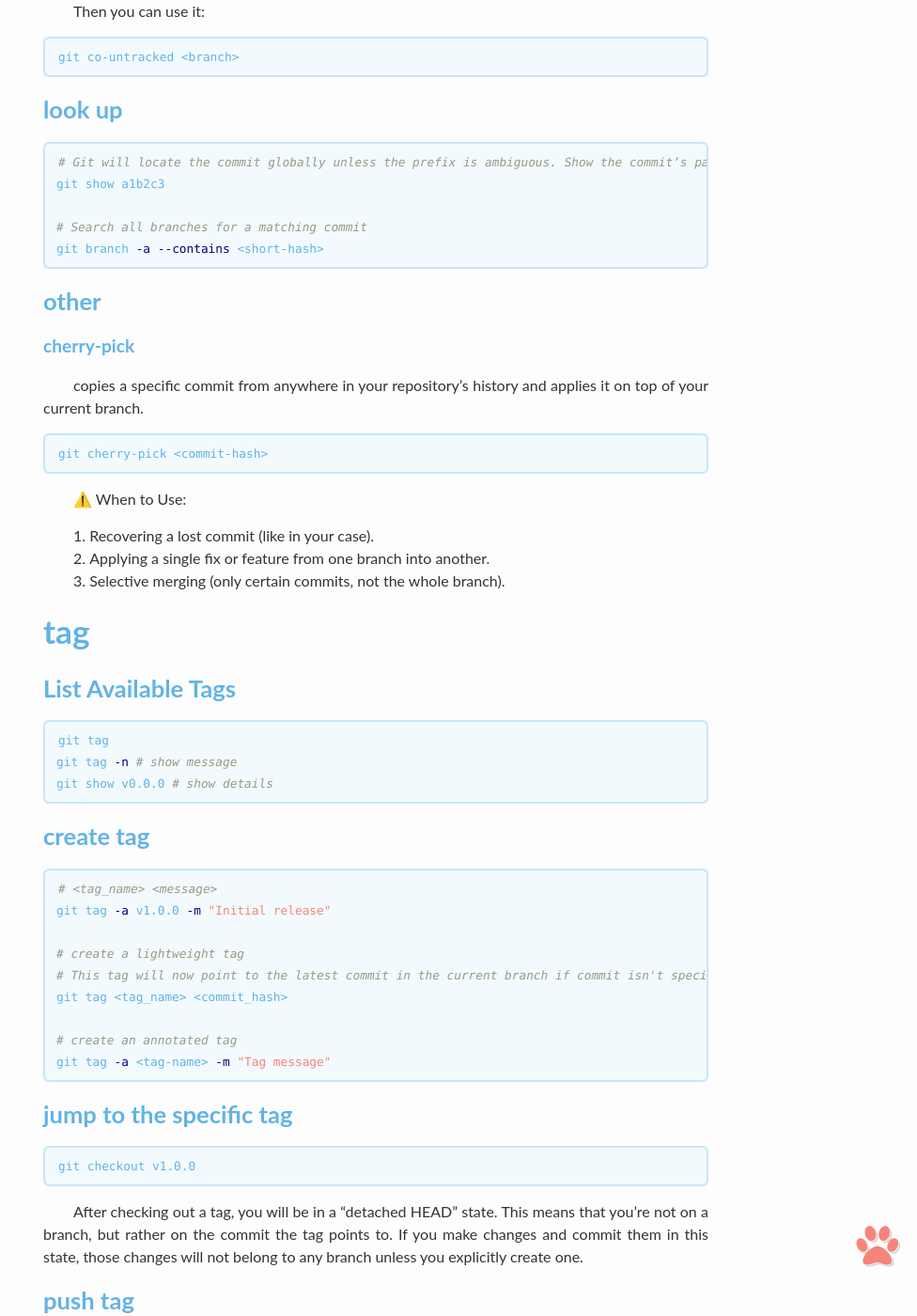
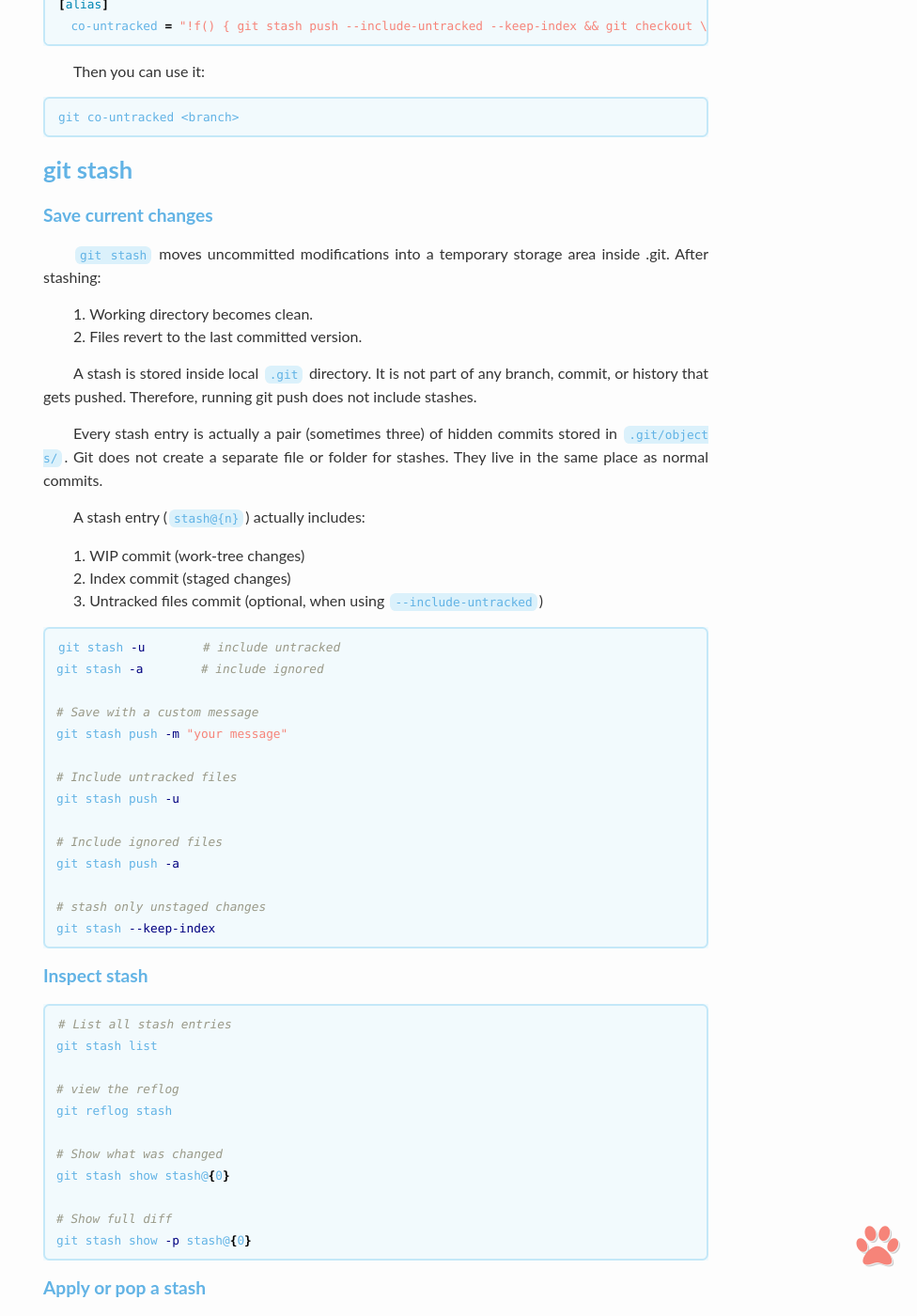
Before and after one commit to blue-stone-j/blue-stone-j.github.io, a Jekyll site: the page built from _posts/tools/2022-11-25-git-use.md, in a window 1280 px wide and 1400 px high, scrolled down 11260 px. Shown: the whole window at 94% size, without its empty margins (304-1280 px from the left). Built offline with Jekyll 4.4.1, drawn with Linux system fonts in a browser that asks for light colours; comment, search, counter and statistics services are not loaded; some of the changed text lies outside the part shown.

Commit message:
update063

````diff
--- a/_posts/tools/2022-11-25-git-use.md
+++ b/_posts/tools/2022-11-25-git-use.md
@@ -453,7 +453,9 @@ git reset --hard origin/main # 将本地仓库指向分支“main” in remote r
 git checkout -f mainwindow.cpp # 放弃所有未提交的修改
 ```
 
-If you run `git reset --soft HEAD^` by mistake, you can run `git reflog` to look for the commit message of the reset commit (it will have a record like HEAD@{1} showing commit before the reset) and use that message to recommit. Or you can run `git reset --soft HEAD@{1}` to fully undo the git reset(move HEAD back to the original commit).
+If you run `git reset --soft HEAD^` by mistake, you can run `git reflog` to look for the commit message of the reset commit (it will have a record like `HEAD@{1}` showing commit before the reset) and use that message to recommit. Or you can run `git reset --soft HEAD@{1}` to fully undo the git reset(move HEAD back to the original commit). However, the uncommitted changes can't be recovered.
+
+If the deleted commit does not appear in the reflog, recovery is not possible through Git.
 
 ### perform something when commit
 
@@ -523,6 +525,83 @@ Then you can use it:
 
 ```bash
 git co-untracked <branch>
+```
+
+### git stash
+
+##### Save current changes
+
+`git stash` moves uncommitted modifications into a temporary storage area inside .git. After stashing:
+
+1. Working directory becomes clean.
+2. Files revert to the last committed version.
+
+A stash is stored inside local `.git` directory. It is not part of any branch, commit, or history that gets pushed. Therefore, running git push does not include stashes.
+
+Every stash entry is actually a pair (sometimes three) of hidden commits stored in `.git/objects/`. Git does not create a separate file or folder for stashes. They live in the same place as normal commits.
+
+A stash entry (`stash@{n}`) actually includes:
+
+1. WIP commit (work-tree changes)
+2. Index commit (staged changes)
+3. Untracked files commit (optional, when using `--include-untracked`)
+
+```bash
+git stash -u        # include untracked
+git stash -a        # include ignored
+
+# Save with a custom message
+git stash push -m "your message"
+
+# Include untracked files
+git stash push -u
+
+# Include ignored files
+git stash push -a
+
+# stash only unstaged changes
+git stash --keep-index
+```
+
+##### Inspect stash
+
+```bash
+# List all stash entries
+git stash list
+
+# view the reflog
+git reflog stash
+
+# Show what was changed
+git stash show stash@{0}
+
+# Show full diff
+git stash show -p stash@{0}
+```
+
+##### Apply or pop a stash
+
+move or rename the file after creating the stash, if Git can identify that the file was moved (content match), it applies the stashed patch to the new location.
+
+```bash
+# Apply (keep stash entry in list)
+git stash apply stash@{0}
+
+# Pop (apply and remove from list)
+git stash pop stash@{0}
+```
+
+##### delete stash
+
+```bash
+# Delete a chosen entry (for example, stash@{1})
+git stash drop stash@{1}
+
+# remove the latest stash
+git stash drop
+
+# clear all stash entries
+git stash clear
 ```
 
 ### look up
@@ -1023,3 +1102,13 @@ fatal: No such remote 'origin'
 ```
 
 There isn't origin in current repository. Use `git remote add origin https://github.com/blue-stone-j/geometry.git` instead.
+
+### 17
+
+Check with `git status`, if say something like
+
+```bash
+All conflicts fixed but you are still merging.
+```
+
+use `git commit` to conclude merge.
````
Also changed, not shown: other parts of _posts/tools/2022-11-25-git-use.md (+1 -1 lines), _posts/lib/2022-11-25-ceres.md (+20 -2 lines), _posts/tools/2022-11-18-docker.md (+139 -98 lines).
